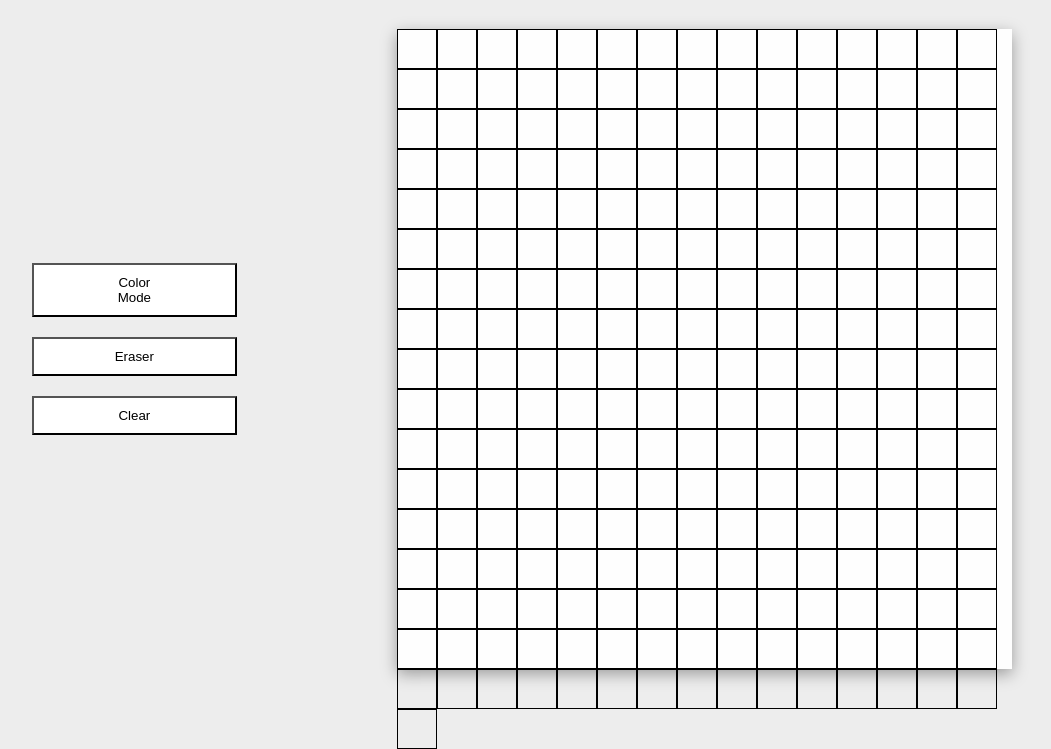
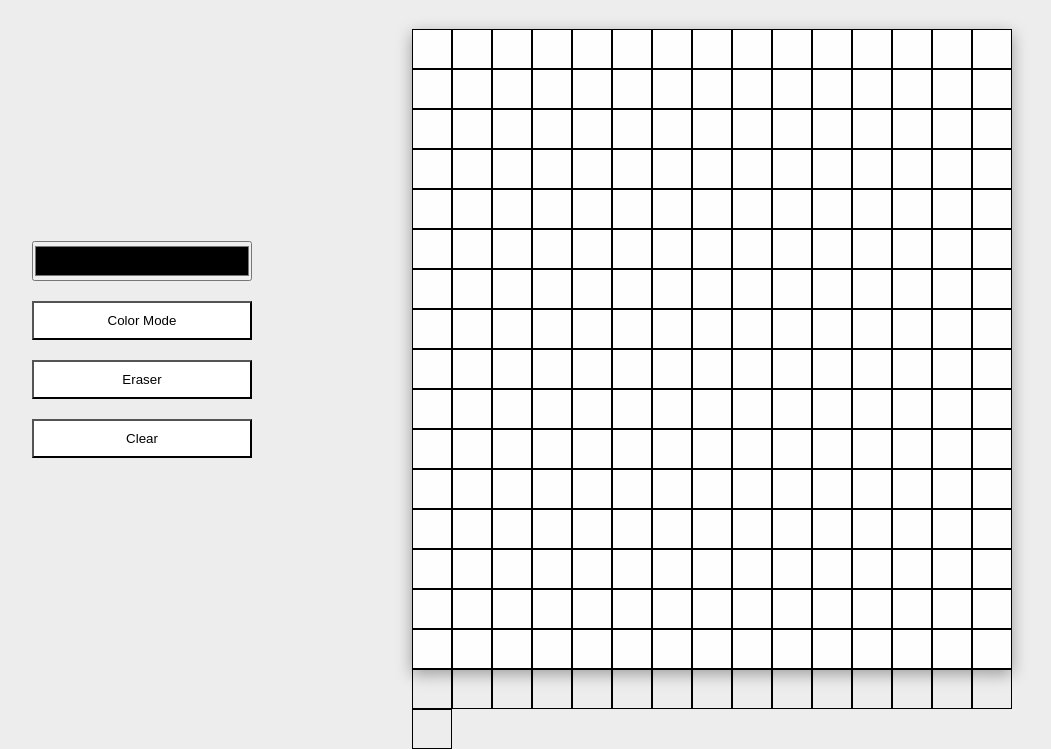
Before and after one commit to Manoj-Adaikkalam/sketch, a plain HTML site: page index.html in a window 1280 px wide. Shown: the part 78-827 px from the top of the page, without its empty margins (228-1279 px from the left). Drawn offline with Linux system fonts and the light colour scheme.

Commit message:
Choosing dyanamic color is enabled in this version

```diff
--- a/index.html
+++ b/index.html
@@ -18,9 +18,10 @@
 
     <div class="outer">
         <div class="menu">
-                <button id="color">Color Mode</button>
-                <button id="erase">Eraser</button>
-                <button id="reset">Clear</button>
+            <div class="cp"><input type="color" id="colorselect" value="black"></div>
+            <button id="color">Color Mode</button>
+            <button id="erase">Eraser</button>
+            <button id="reset">Clear</button>
         </div>
         <div class="container"></div>
     </div>
--- a/script.js
+++ b/script.js
@@ -21,8 +21,9 @@ def_case();
 function def_color(){
 
     const contents = document.querySelectorAll(".content");
+    const colorinput = document.querySelector("#colorselect");
 
-    contents.forEach(sel => {sel.addEventListener("mouseenter",()=>{sel.style.backgroundColor = "black"})})
+    contents.forEach(sel => {sel.addEventListener("mouseenter",()=>{sel.style.backgroundColor = colorinput.value})})
 
 }
 
--- a/styles.css
+++ b/styles.css
@@ -54,6 +54,18 @@ body {
     background-color: white;
 }
 
+
+
+
+#colorselect{
+    width: 220px;
+    height: 40px;
+
+}
+
+
+
+
 /*
 .content:hover{
     background-color: black;
```
